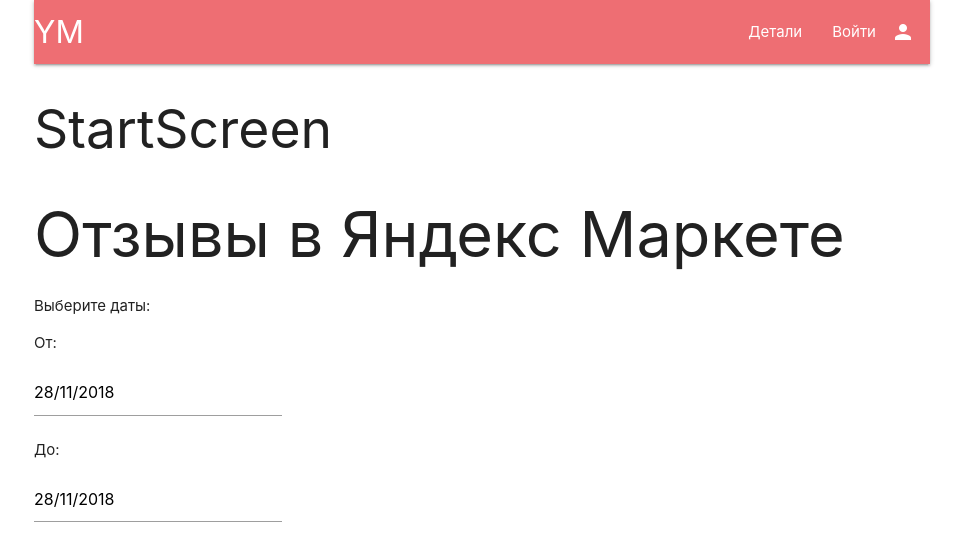
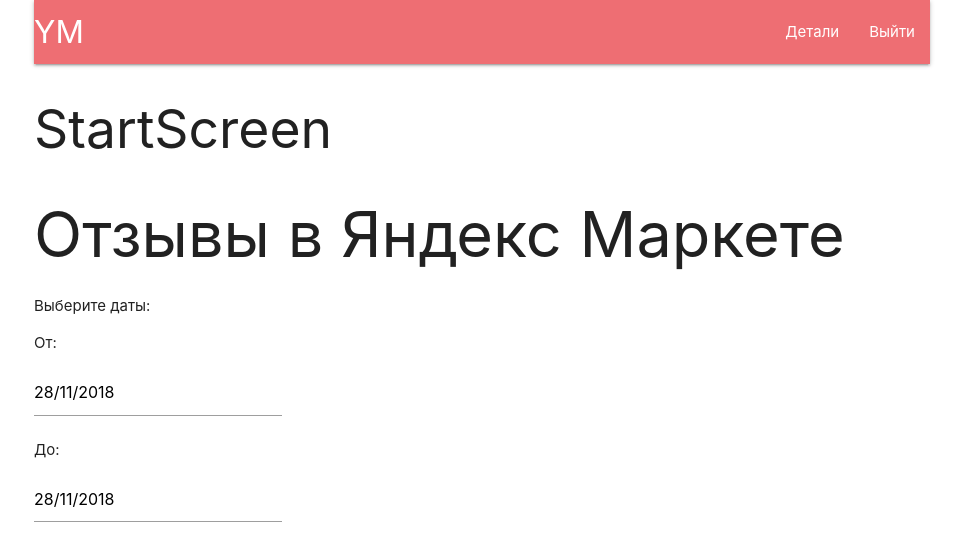
Before and after one commit to psubbo/ym, a React (Create React App) app in the folder client/: page / in a window 1280 px wide. Shown: the top 546 px of the page, without its empty margins (158-1121 px from the left). Built offline with nearby package versions, Linux system fonts and the light colour scheme; no server answers.

Commit message:
Header auth done

```diff
--- a/client/src/components/Header.js
+++ b/client/src/components/Header.js
@@ -1,6 +1,33 @@
 import React, { Component } from "react";
+import { connect } from "react-redux";
 
 class Header extends Component {
+  renderContent() {
+    switch (this.props.auth) {
+      case null:
+        return;
+      case false:
+        return (
+          <li>
+            <a href="/auth/google">
+              <i className="material-icons right">person</i>Войти
+            </a>
+          </li>
+        );
+      default:
+        return (
+          <>
+            <li>
+              <a href="">Детали</a>
+            </li>
+            <li>
+              <a href="/api/logout">Выйти</a>
+            </li>
+          </>
+        );
+    }
+  }
+
   render() {
     return (
       <nav>
@@ -8,20 +35,14 @@
           <a href="#" className="left brand-logo">
             YM
           </a>
-          <ul className="right">
-            <li>
-              <a href="">Детали</a>
-            </li>
-            <li>
-              <a href="">
-                <i className="material-icons right">person</i>Войти
-              </a>
-            </li>
-          </ul>
+          <ul className="right">{this.renderContent()}</ul>
         </div>
       </nav>
     );
   }
 }
 
-export default Header;
+function mapStateToProps(state) {
+  return { auth: state.auth };
+}
+export default connect()(Header);
```
